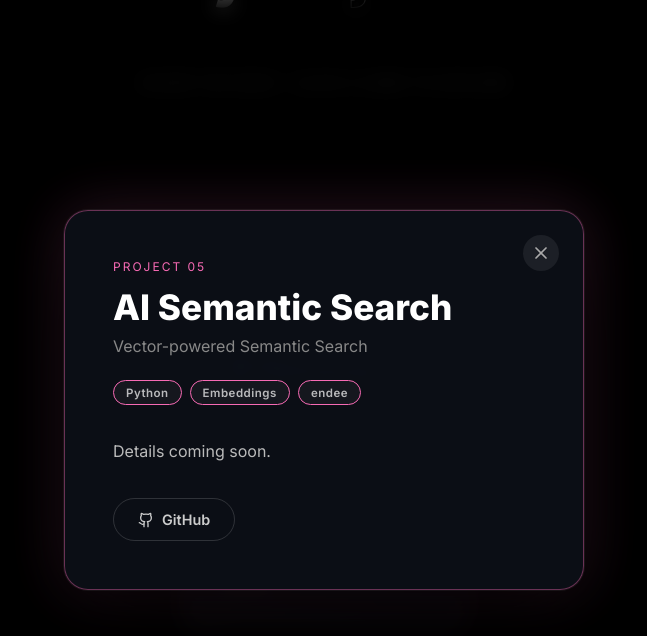
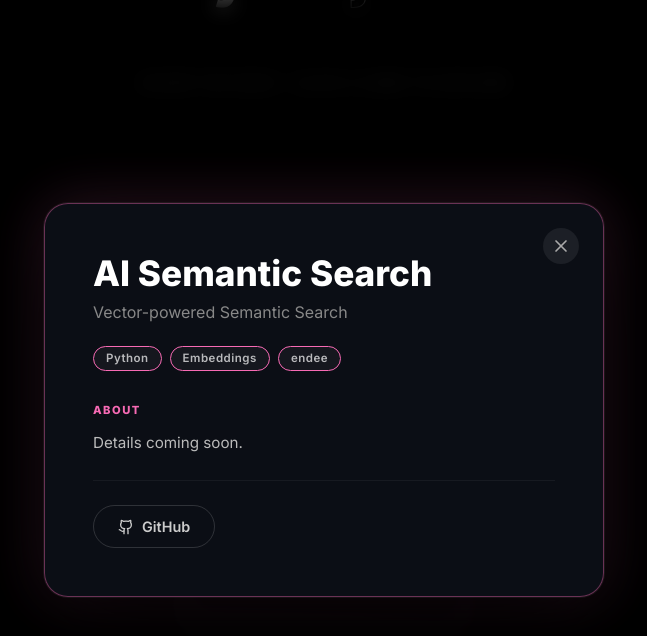
Before and after one commit to suprit-4618/PORTFOLIO-, a React app: page / in a window 1280 px wide. Both pictures are taken after a click on the element 640 px from the left and 2507 px from the top of the page. Shown: the part 2107-2743 px from the top of the page, without its empty margins (316-963 px from the left). Built offline with nearby package versions, Linux system fonts and the light colour scheme; the HTML template or start-up script is replaced by a standard one.

Commit message:
Add Janisa project details and structured modal sections

```diff
--- a/src/components/Projects.css
+++ b/src/components/Projects.css
@@ -45,15 +45,7 @@
   bottom: 0;
   width: 280px;
   height: 380px;
-  /* Glossy glass base */
-  background: linear-gradient(
-    145deg,
-    rgba(255, 255, 255, 0.08) 0%,
-    rgba(30, 35, 48, 0.92) 40%,
-    rgba(14, 18, 28, 0.97) 100%
-  );
-  backdrop-filter: blur(20px);
-  -webkit-backdrop-filter: blur(20px);
+  background: #050507;
   border-radius: 22px;
   padding: 2rem 1.75rem;
   display: flex;
@@ -198,13 +190,17 @@
   border: 1px solid color-mix(in srgb, var(--accent) 40%, transparent);
   border-radius: 24px;
   padding: 3rem;
-  max-width: 520px;
+  max-width: 560px;
   width: 100%;
+  max-height: 85vh;
+  overflow-y: auto;
   position: relative;
   box-shadow:
     0 0 0 1px rgba(255, 255, 255, 0.06),
     0 40px 100px rgba(0, 0, 0, 0.8),
     0 0 60px color-mix(in srgb, var(--accent) 20%, transparent);
+  scrollbar-width: thin;
+  scrollbar-color: var(--accent) transparent;
 }
 
 .modal-close {
@@ -258,10 +254,52 @@
 }
 
 .modal-description {
-  font-size: 1rem;
+  font-size: 0.95rem;
   color: #bbb;
   line-height: 1.8;
-  margin-bottom: 2rem;
+  margin-bottom: 0;
+}
+
+.modal-section {
+  margin-bottom: 1.5rem;
+  padding-bottom: 1.5rem;
+  border-bottom: 1px solid rgba(255, 255, 255, 0.05);
+}
+
+.modal-section:last-of-type {
+  border-bottom: none;
+}
+
+.modal-section-title {
+  font-size: 0.7rem;
+  font-weight: 700;
+  letter-spacing: 1.5px;
+  text-transform: uppercase;
+  color: var(--accent);
+  margin-bottom: 0.75rem;
+}
+
+.modal-list {
+  list-style: none;
+  display: flex;
+  flex-direction: column;
+  gap: 0.5rem;
+}
+
+.modal-list li {
+  font-size: 0.9rem;
+  color: #bbb;
+  line-height: 1.6;
+  padding-left: 1rem;
+  position: relative;
+}
+
+.modal-list li::before {
+  content: '›';
+  position: absolute;
+  left: 0;
+  color: var(--accent);
+  font-weight: 700;
 }
 
 .modal-links {
--- a/src/components/Projects.jsx
+++ b/src/components/Projects.jsx
@@ -1,6 +1,6 @@
 import React, { useState } from 'react';
 import { motion, AnimatePresence } from 'framer-motion';
-import { Github, ExternalLink, X, ChevronRight } from 'lucide-react';
+import { Github, ExternalLink, X } from 'lucide-react';
 import './Projects.css';
 
 // ─── Project Data ────────────────────────────────────────────────
@@ -10,11 +10,23 @@ const PROJECTS = [
     id: 1,
     title: 'Janisa',
     subtitle: 'Holographic AI Interface',
-    tech: ['JavaScript', 'React', 'Three.js'],
+    tech: ['JavaScript', 'Python', 'CSS', 'HTML'],
     accent: '#00dcc8',
     github: 'https://github.com/suprit-4618/janisa-hologram',
     live: 'https://janisa-hologram.vercel.app',
-    description: 'Details coming soon.',
+    brief: 'An interactive holographic visualization system that enables users to explore 3D models through gesture-based interaction. It allows real-time manipulation such as rotation and zoom, making complex structures easier to understand. Designed for education, it enhances learning through immersive and interactive visualization.',
+    howItWorks: 'The system runs on a web interface where users load 3D models. A camera captures hand gestures, which are processed using computer vision to control actions like rotate, zoom, and interact with the model in real time.',
+    why: 'The goal was to improve educational understanding by allowing users to interact with models instead of relying only on imagination. Viewing objects from multiple angles makes learning more intuitive and engaging.',
+    problemSolves: [
+      'Eliminates difficulty in understanding complex 3D structures',
+      'Makes abstract concepts visually clear and interactive',
+      'Enhances learning through hands-on exploration',
+    ],
+    limitations: [
+      'Real-time 2D-to-3D reconstruction was explored but not implemented due to accuracy and computational limitations',
+      'Gesture recognition performance depends on lighting conditions and camera quality',
+      'High-quality 3D rendering may require better hardware for smooth interaction',
+    ],
   },
   {
     id: 2,
@@ -24,7 +36,11 @@ const PROJECTS = [
     accent: '#7c6af7',
     github: 'https://github.com/suprit-4618/crypto-airflow-dbt-pipeline',
     live: null,
-    description: 'Details coming soon.',
+    brief: 'Details coming soon.',
+    howItWorks: null,
+    why: null,
+    problemSolves: [],
+    limitations: [],
   },
   {
     id: 3,
@@ -34,7 +50,11 @@ const PROJECTS = [
     accent: '#f7a26a',
     github: null,
     live: null,
-    description: 'Details coming soon.',
+    brief: 'Details coming soon.',
+    howItWorks: null,
+    why: null,
+    problemSolves: [],
+    limitations: [],
   },
   {
     id: 4,
@@ -44,7 +64,11 @@ const PROJECTS = [
     accent: '#6af78a',
     github: null,
     live: null,
-    description: 'Details coming soon.',
+    brief: 'Details coming soon.',
+    howItWorks: null,
+    why: null,
+    problemSolves: [],
+    limitations: [],
   },
   {
     id: 5,
@@ -54,7 +78,11 @@ const PROJECTS = [
     accent: '#f76ab4',
     github: 'https://github.com/suprit-4618/ai-semantic-search-endee',
     live: null,
-    description: 'Details coming soon.',
+    brief: 'Details coming soon.',
+    howItWorks: null,
+    why: null,
+    problemSolves: [],
+    limitations: [],
   },
 ];
 
@@ -104,8 +132,8 @@ const Projects = () => {
                 className="project-card"
                 style={{ '--accent': project.accent, zIndex: index + 1 }}
                 animate={{ rotate, x: translateX, y: translateY }}
-                transition={{ type: 'spring', stiffness: 420, damping: 28, mass: 0.6 }}
-                whileHover={{ scale: 1.08, zIndex: 20 }}
+                transition={{ type: 'spring', stiffness: 140, damping: 20, mass: 1.4, restDelta: 0.001 }}
+                whileHover={{ scale: 1.07, zIndex: 20, transition: { type: 'spring', stiffness: 200, damping: 22 } }}
                 onClick={() => setSelected(project)}
               >
                 {/* Glossy sheen */}
@@ -114,25 +142,10 @@ const Projects = () => {
                 {/* Glow border accent */}
                 <div className="card-glow" style={{ borderColor: project.accent }} />
 
-                {/* Card top row */}
-                <div className="card-top">
-                  <span className="card-index">0{index + 1}</span>
-                  <span className="card-arrow"><ChevronRight size={16} /></span>
-                </div>
-
                 {/* Card content */}
                 <div className="card-body">
                   <h3 className="card-title">{project.title}</h3>
                   <p className="card-subtitle">{project.subtitle}</p>
-                </div>
-
-                {/* Tech tags */}
-                <div className="card-footer">
-                  {project.tech.map((t) => (
-                    <span key={t} className="card-tech-tag" style={{ borderColor: project.accent }}>
-                      {t}
-                    </span>
-                  ))}
                 </div>
               </motion.div>
             );
@@ -163,7 +176,6 @@ const Projects = () => {
                 <X size={20} />
               </button>
 
-              <p className="modal-index">Project 0{PROJECTS.indexOf(selected) + 1}</p>
               <h2 className="modal-title">{selected.title}</h2>
               <p className="modal-subtitle">{selected.subtitle}</p>
 
@@ -175,7 +187,44 @@ const Projects = () => {
                 ))}
               </div>
 
-              <p className="modal-description">{selected.description}</p>
+              {selected.brief && (
+                <div className="modal-section">
+                  <h4 className="modal-section-title">About</h4>
+                  <p className="modal-description">{selected.brief}</p>
+                </div>
+              )}
+
+              {selected.howItWorks && (
+                <div className="modal-section">
+                  <h4 className="modal-section-title">How It Works</h4>
+                  <p className="modal-description">{selected.howItWorks}</p>
+                </div>
+              )}
+
+              {selected.why && (
+                <div className="modal-section">
+                  <h4 className="modal-section-title">Why This Project</h4>
+                  <p className="modal-description">{selected.why}</p>
+                </div>
+              )}
+
+              {selected.problemSolves?.length > 0 && (
+                <div className="modal-section">
+                  <h4 className="modal-section-title">Problem It Solves</h4>
+                  <ul className="modal-list">
+                    {selected.problemSolves.map((p, i) => <li key={i}>{p}</li>)}
+                  </ul>
+                </div>
+              )}
+
+              {selected.limitations?.length > 0 && (
+                <div className="modal-section">
+                  <h4 className="modal-section-title">Constraints & Limitations</h4>
+                  <ul className="modal-list">
+                    {selected.limitations.map((l, i) => <li key={i}>{l}</li>)}
+                  </ul>
+                </div>
+              )}
 
               <div className="modal-links">
                 {selected.github && (
```
